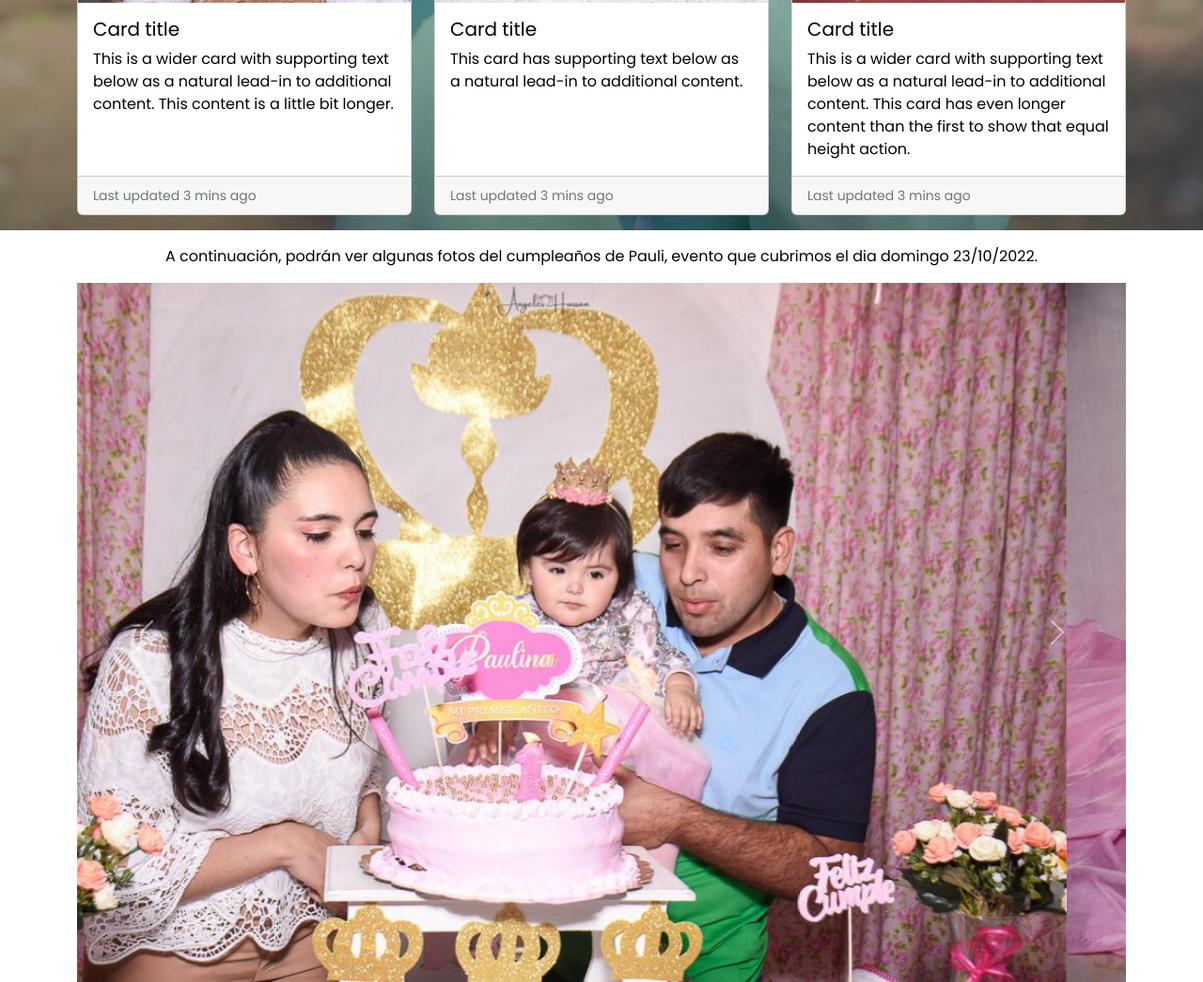
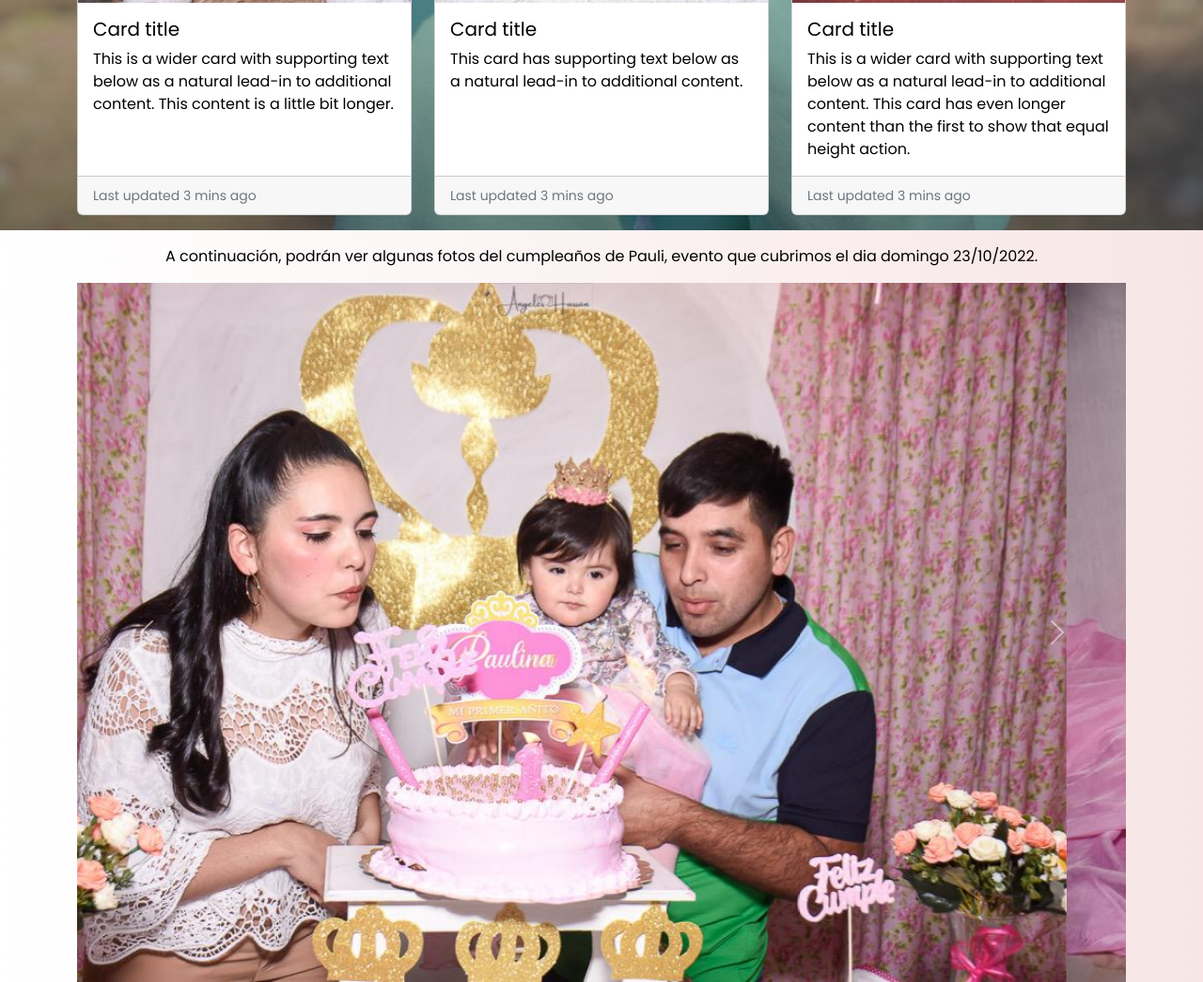
Before and after one commit to joacocortes01/Proyecto-Final-1, a website: page index.html in a window 1280 px wide. Shown: the part 1083-2128 px from the top of the page at 94% size. Drawn offline with Linux system fonts and the light colour scheme.

Commit message:
agrego gradient a section2

```diff
--- a/scss/_body.scss
+++ b/scss/_body.scss
@@ -24,7 +24,11 @@ body {
   margin-top: 1rem;
   padding-top: 1rem;
   padding-bottom: 1rem;
-  background-color: white;
+  background-image: linear-gradient(
+    90deg,
+    rgb(255, 255, 255),
+    rgb(248, 230, 230)
+  );
   color: black;
   text-align: center;
 }
```
Also changed, not shown: css/custom.css, 1 other file.
